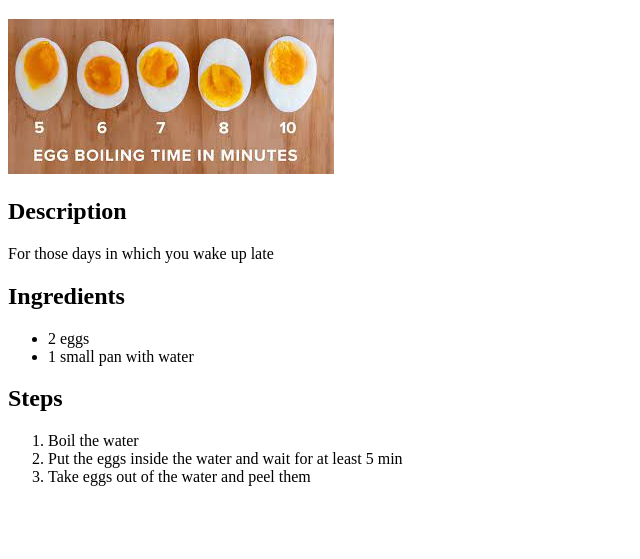
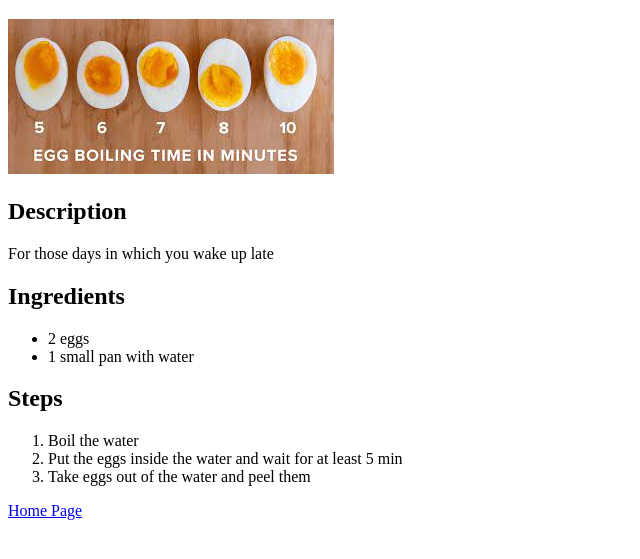
Before and after one commit to ArmAlvDev/odin-recipes, a plain HTML site: page recipes/boiled-eggs.html in a window 1280 px wide. Shown: the part 61-620 px from the top of the page, without its empty margins (0-640 px from the left). Drawn offline with Linux system fonts and the light colour scheme.

Commit message:
Add link to home from recipes

```diff
--- a/recipes/boiled-eggs.html
+++ b/recipes/boiled-eggs.html
@@ -24,5 +24,7 @@
             <li>Put the eggs inside the water and wait for at least 5 min</li>
             <li>Take eggs out of the water and peel them</li>
         </ol>
+
+        <a href="..">Home Page</a>
     </body>
 </html>
```
Also changed, not shown: recipes/sandwich.html (+2 -0 lines), recipes/soup.html (+2 -0 lines).
